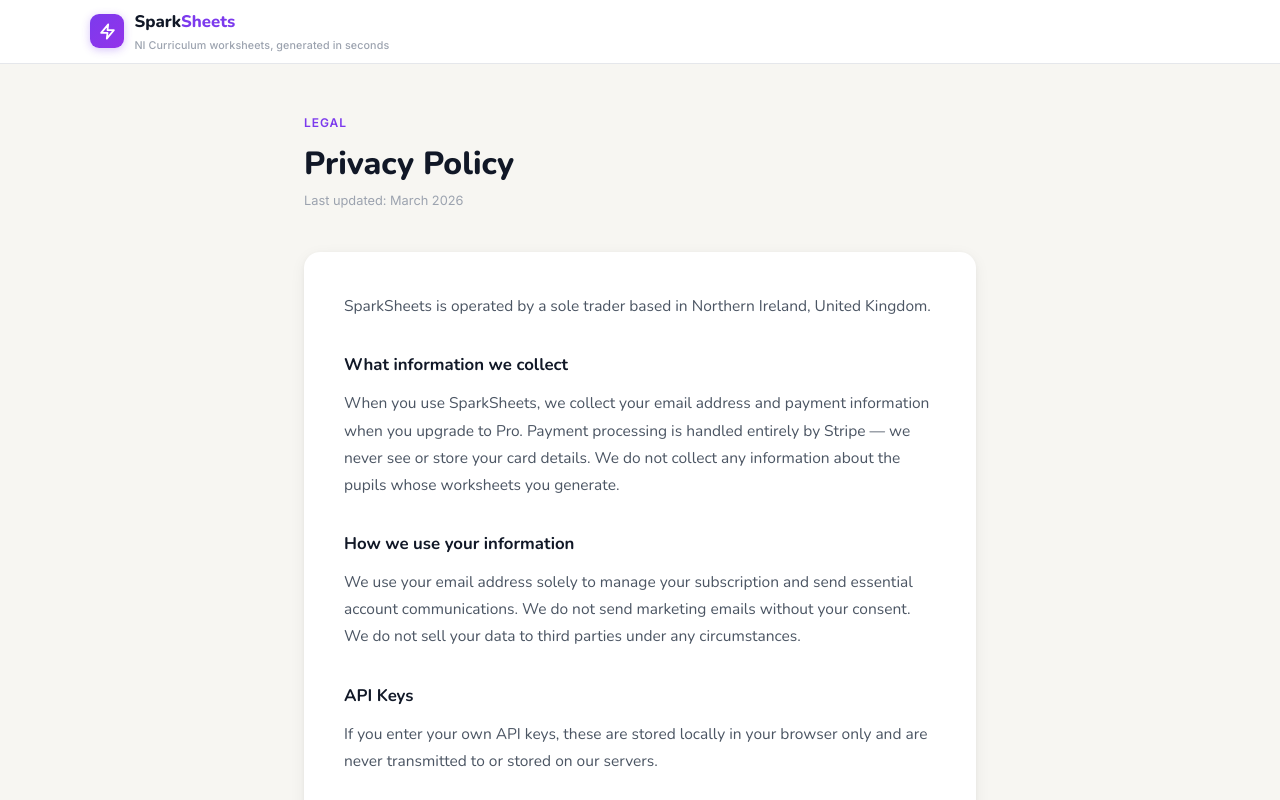
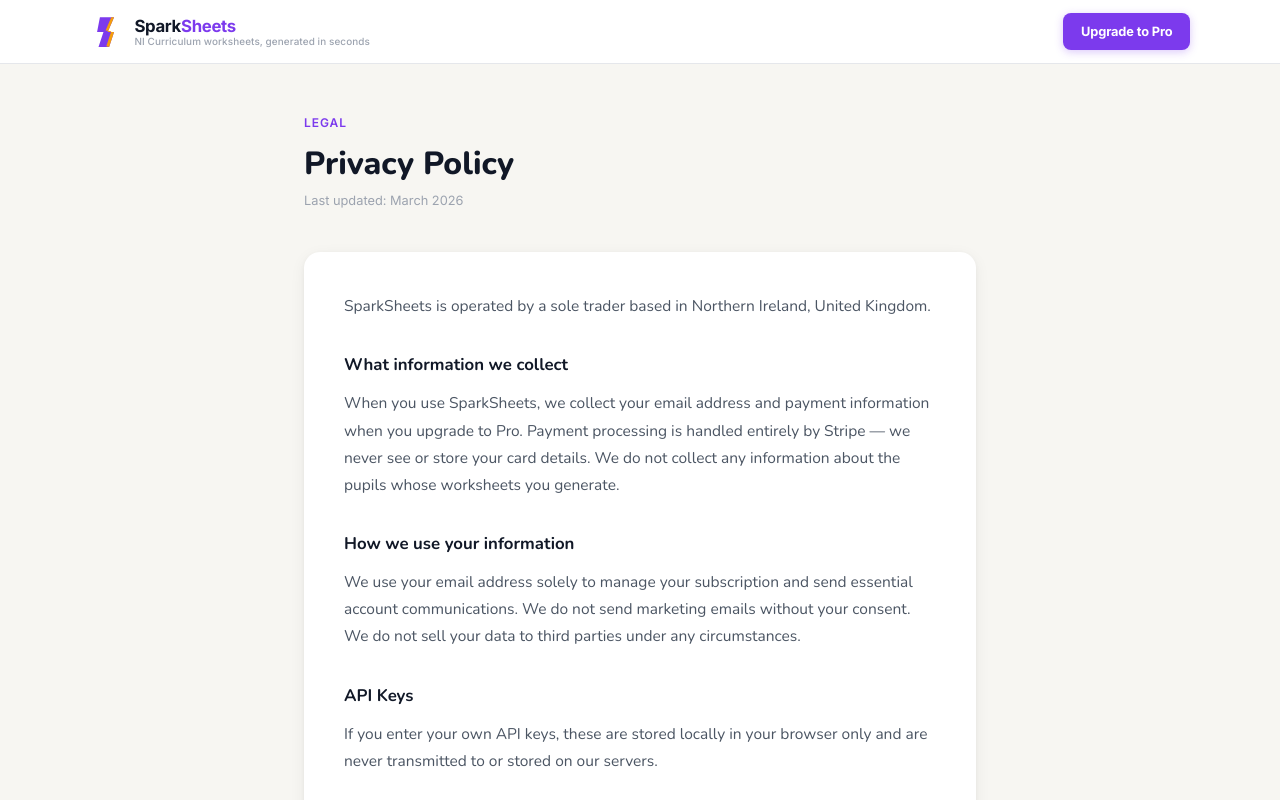
Before and after one commit to fush1gurokunt/sparksheets, a website: page privacy.html in a window 1280 px wide. Shown: the top 800 px of the page. Drawn offline with nearby package versions, Linux system fonts and the light colour scheme.

Commit message:
fix header on privacy and terms pages

```diff
--- a/privacy.html
+++ b/privacy.html
@@ -4,6 +4,7 @@
   <meta charset="UTF-8">
   <meta name="viewport" content="width=device-width, initial-scale=1.0">
   <title>Privacy Policy — SparkSheets</title>
+  <link rel="icon" type="image/svg+xml" href="/favicon.svg">
   <link rel="preconnect" href="https://fonts.googleapis.com">
   <link rel="preconnect" href="https://fonts.gstatic.com" crossorigin>
   <link href="https://fonts.googleapis.com/css2?family=Inter:wght@400;500;600;700;800&family=Nunito:wght@400;500;600;700;800&display=swap" rel="stylesheet">
@@ -14,6 +15,7 @@
       --purple:      #7c3aed;
       --purple-dark: #5b21b6;
       --purple-100:  #ede9fe;
+      --green:       #059669;
       --gray-900: #111827;
       --gray-700: #374151;
       --gray-600: #4b5563;
@@ -25,6 +27,7 @@
       --white:    #ffffff;
       --font-ui:   'Inter', -apple-system, BlinkMacSystemFont, sans-serif;
       --font-body: 'Nunito', -apple-system, sans-serif;
+      --radius-sm: 8px;
     }
 
     body {
@@ -68,30 +71,74 @@
 
     .nav-logo-icon {
       width: 34px; height: 34px;
-      background: linear-gradient(135deg, var(--purple) 0%, #9333ea 100%);
-      border-radius: 9px;
       display: flex; align-items: center; justify-content: center;
       flex-shrink: 0;
-      box-shadow: 0 2px 8px rgba(124,58,237,0.3);
+    }
+
+    .nav-logo-text {
+      display: flex;
+      flex-direction: column;
+      gap: 0.05rem;
     }
 
     .nav-logo-name {
-      font-family: var(--font-body);
+      font-family: var(--font-ui);
       font-size: 1.05rem;
-      font-weight: 800;
+      font-weight: 700;
       color: var(--gray-900);
-      display: block;
+      letter-spacing: -0.02em;
+      line-height: 1.2;
     }
 
     .nav-logo-name .accent { color: var(--purple); }
 
     .nav-tagline {
       font-family: var(--font-ui);
-      font-size: 0.67rem;
+      font-size: 0.62rem;
+      font-weight: 500;
       color: var(--gray-400);
-      font-weight: 500;
       letter-spacing: 0.01em;
-      display: block;
+      line-height: 1;
+    }
+
+    .nav-right { display: flex; align-items: center; gap: 0.75rem; }
+
+    .nav-upgrade-btn {
+      display: flex;
+      align-items: center;
+      gap: 0.4rem;
+      padding: 0.45rem 1.1rem;
+      background: var(--purple);
+      border: none;
+      border-radius: var(--radius-sm);
+      font-family: var(--font-ui);
+      font-size: 0.8rem;
+      font-weight: 700;
+      color: white;
+      cursor: pointer;
+      transition: all 0.15s;
+      letter-spacing: -0.01em;
+      box-shadow: 0 2px 8px rgba(124,58,237,0.28);
+      text-decoration: none;
+    }
+
+    .nav-upgrade-btn:hover {
+      background: var(--purple-dark);
+      box-shadow: 0 3px 12px rgba(124,58,237,0.4);
+    }
+
+    .nav-pro-badge {
+      display: flex;
+      align-items: center;
+      gap: 0.35rem;
+      padding: 0.4rem 0.9rem;
+      background: #ecfdf5;
+      border: 1.5px solid #a7f3d0;
+      border-radius: var(--radius-sm);
+      font-family: var(--font-ui);
+      font-size: 0.78rem;
+      font-weight: 700;
+      color: var(--green);
     }
 
     .content {
@@ -195,15 +242,24 @@
   <div class="nav-inner">
     <a href="/" class="nav-logo">
       <div class="nav-logo-icon">
-        <svg width="17" height="17" viewBox="0 0 24 24" fill="none" stroke="white" stroke-width="2.5" stroke-linecap="round" stroke-linejoin="round">
-          <path d="M13 2L3 14h9l-1 8 10-12h-9l1-8z"/>
+        <svg width="34" height="34" viewBox="0 0 24 24" xmlns="http://www.w3.org/2000/svg">
+          <path fill="#7C3AED" d="M7 1.5 L17 1.5 L12.5 12 L17 12 L13.5 22.5 L6 22.5 L9.5 12 L5 12 Z"/>
+          <path fill="#F59E0B" d="M15 1.5 L17 1.5 L12.5 12 L17 12 L13.5 22.5 L11.5 22 L15 11.5 L11 11 Z"/>
         </svg>
       </div>
-      <div>
+      <div class="nav-logo-text">
         <span class="nav-logo-name">Spark<span class="accent">Sheets</span></span>
         <span class="nav-tagline">NI Curriculum worksheets, generated in seconds</span>
       </div>
     </a>
+    <div class="nav-right">
+      <a class="nav-upgrade-btn" id="nav-upgrade-btn" href="https://buy.stripe.com/bJe3cueKLdQv3EHcd1a3u00" target="_blank" rel="noopener">
+        Upgrade to Pro
+      </a>
+      <div class="nav-pro-badge" id="nav-pro-badge" style="display:none">
+        Pro ✓
+      </div>
+    </div>
   </div>
 </nav>
 
@@ -256,8 +312,14 @@
 <footer>
   <strong style="color:#4b5563">SparkSheets</strong> — Built for Northern Ireland primary teachers &nbsp;·&nbsp; © 2026
   &nbsp;&nbsp;|&nbsp;&nbsp;
-  <a href="/privacy.html">Privacy Policy</a> &nbsp;|&nbsp; <a href="/terms.html">Terms of Service</a>
+  <a href="/privacy">Privacy Policy</a> &nbsp;|&nbsp; <a href="/terms">Terms of Service</a>
 </footer>
 
+<script>
+  if (localStorage.getItem('sparksheets_pro') === 'true') {
+    document.getElementById('nav-upgrade-btn').style.display = 'none';
+    document.getElementById('nav-pro-badge').style.display = 'flex';
+  }
+</script>
 </body>
 </html>
```
Also changed, not shown: terms.html (+75 -13 lines).
